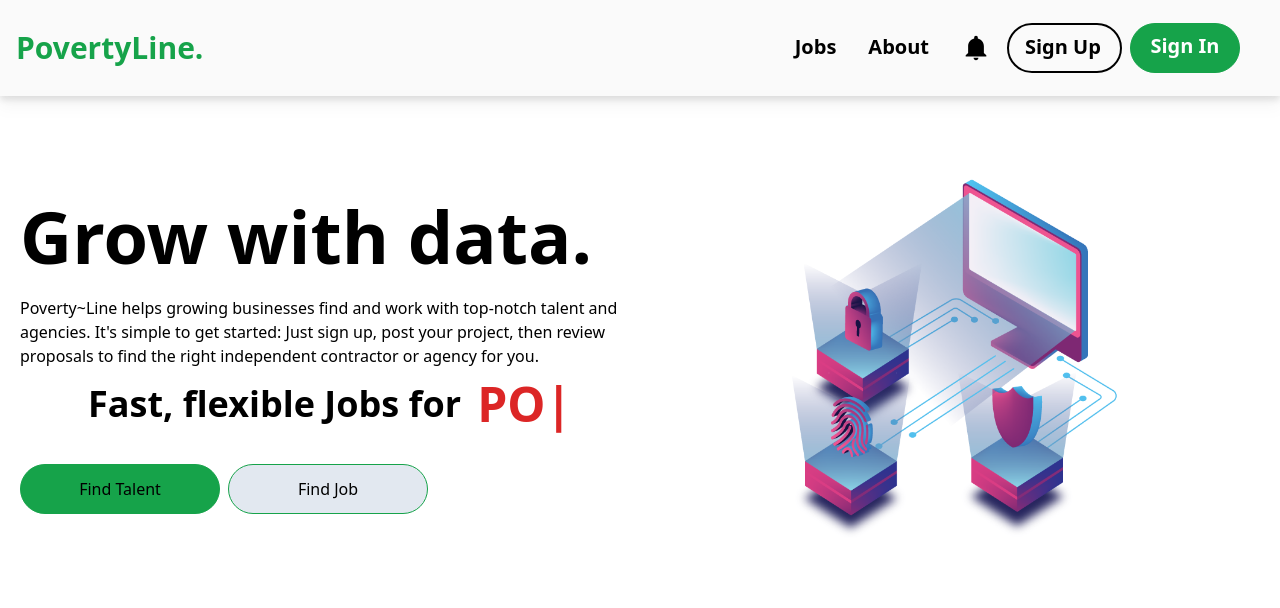
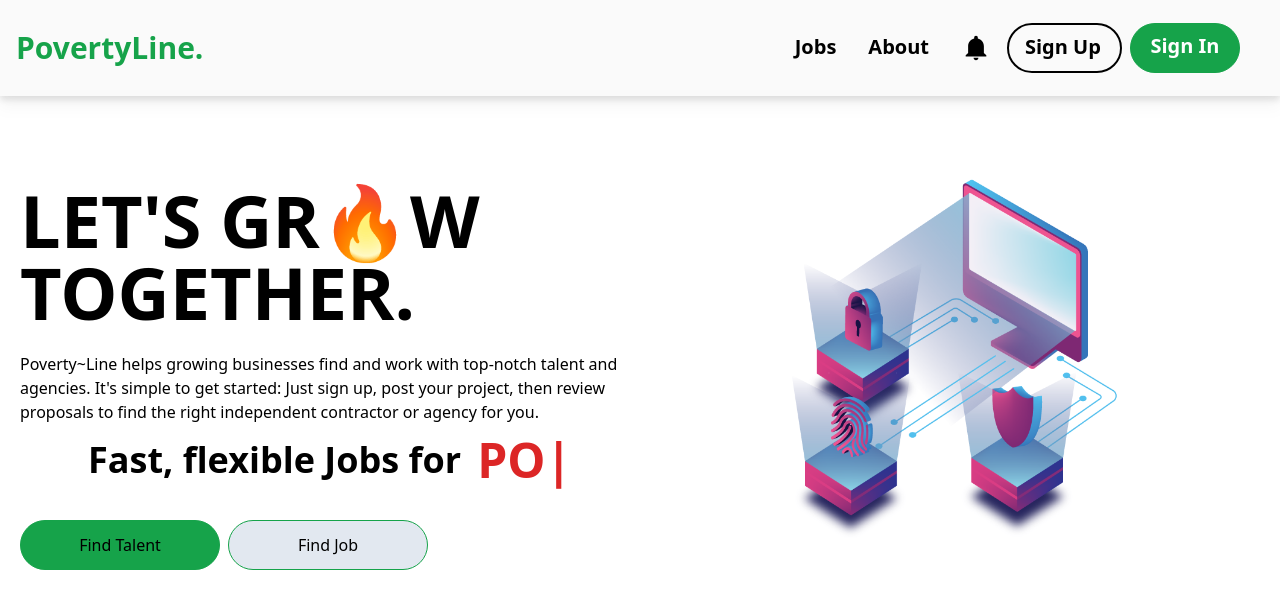
Before and after one commit to alemba-21/poverty-line, a React (Create React App) app in the folder frontend/: page / in a window 1280 px wide. Shown: the top 608 px of the page. Built offline with nearby package versions, Linux system fonts and the light colour scheme.

Commit message:
Update Hero section

```diff
--- a/frontend/src/components/Hero.jsx
+++ b/frontend/src/components/Hero.jsx
@@ -10,7 +10,7 @@
             <div className='flex flex-col justify-center'>
 
         <h1 className='md:text-7xl sm:text-6xl text-4xl font-bold md:py-6'>
-          Grow with data.
+          LET'S GR🔥W TOGETHER.
         </h1>
         <p>
         Poverty~Line helps growing businesses find and work with top-notch talent and agencies.
```
